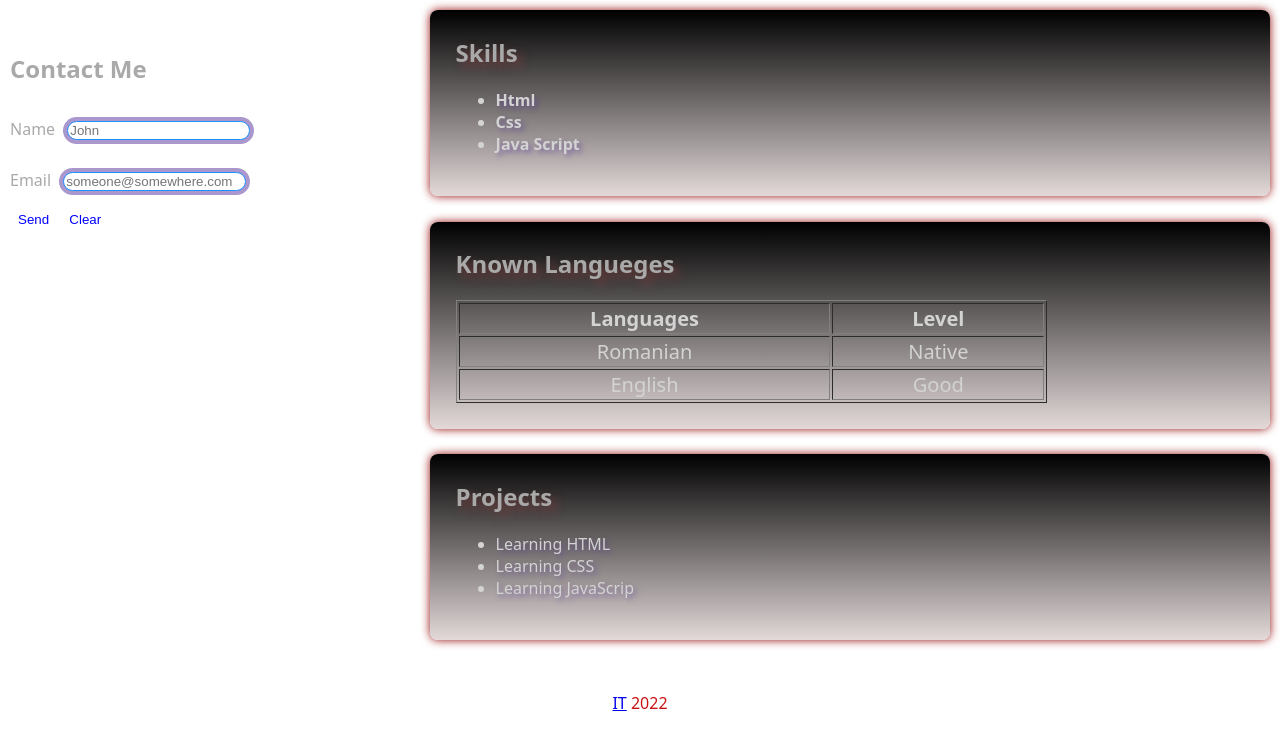
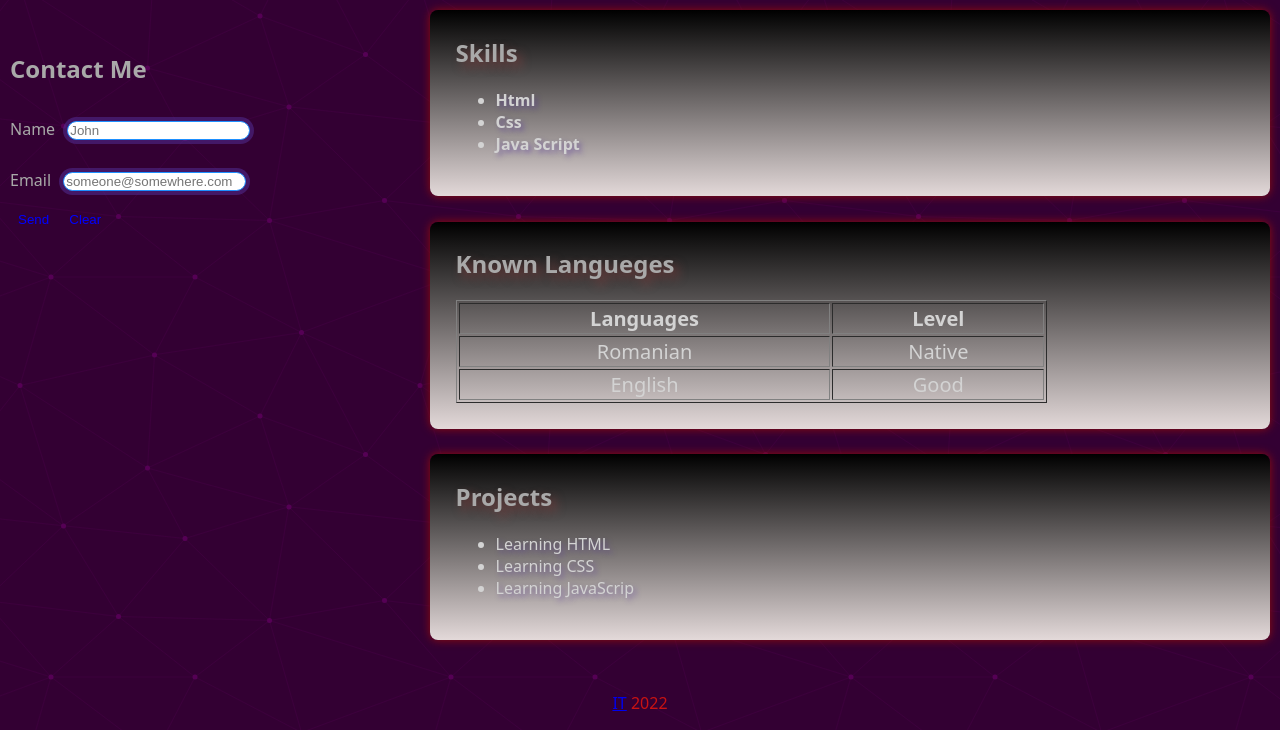
Before and after one commit to cdochita/HTML-CSS-practice, a plain HTML site: page index.html in a window 1280 px wide. Shown: the part 314-1044 px from the top of the page. Drawn offline with Linux system fonts and the light colour scheme.

```diff
--- a/style.css
+++ b/style.css
@@ -11,7 +11,7 @@
   flex-direction: column;
   /* background-color: rgb(227, 217, 217); */
   /* background: linear-gradient (yellow red); */
-  background: url(images/endless-constellation.svg);
+  background: url(constellation.svg);
 }
 @keyframes forfun2 {
 }
```
Also changed, not shown: constellation.svg (added).
